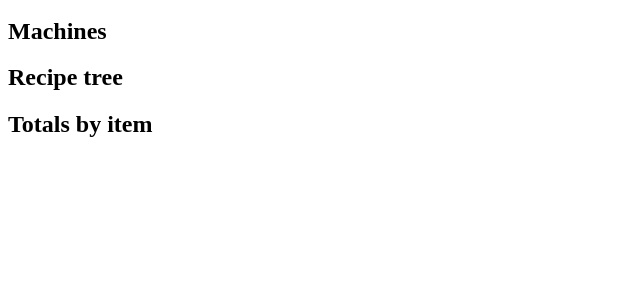
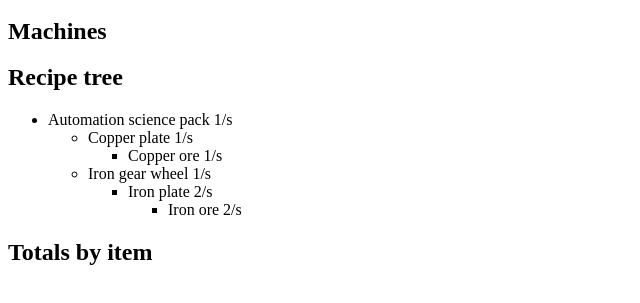
Before and after one commit to yochrislam/factorio-calc, a website with bundled scripts: page app/index.html in a window 1280 px wide. Shown: the part 293-596 px from the top of the page, without its empty margins (0-640 px from the left). Built offline with nearby package versions, Linux system fonts and the light colour scheme.

Commit message:
render ingredient tree

```diff
--- a/app/index.html
+++ b/app/index.html
@@ -41,6 +41,7 @@
         <main class="columns">
           <section class="panel">
             <h2>Recipe tree</h2>
+            <div id="tree"></div>
           </section>
           <section class="panel">
             <h2>Totals by item</h2>
--- a/app/src/ui.js
+++ b/app/src/ui.js
@@ -1,2 +1,22 @@
+import { ITEMS } from "./data.js";
+import { calculate } from "./calc.js";
+
 const status = document.getElementById("module-status");
 if (status) status.textContent = "app module loaded";
+
+const settings = { assembler: 2, furnace: "steel" };
+const result = calculate("automation-science-pack", 1, settings);
+
+function renderNode(node) {
+  const name = ITEMS[node.id] ? ITEMS[node.id].name : node.id;
+  const kids =
+    node.children.length === 0
+      ? ""
+      : `<ul>${node.children.map(renderNode).join("")}</ul>`;
+  return `<li>${name} ${node.rate}/s${kids}</li>`;
+}
+
+const treeRoot = document.getElementById("tree");
+if (treeRoot) {
+  treeRoot.innerHTML = `<ul>${renderNode(result.tree)}</ul>`;
+}
```
Also changed, not shown: docs/plans/master.md (+15 -8 lines).
